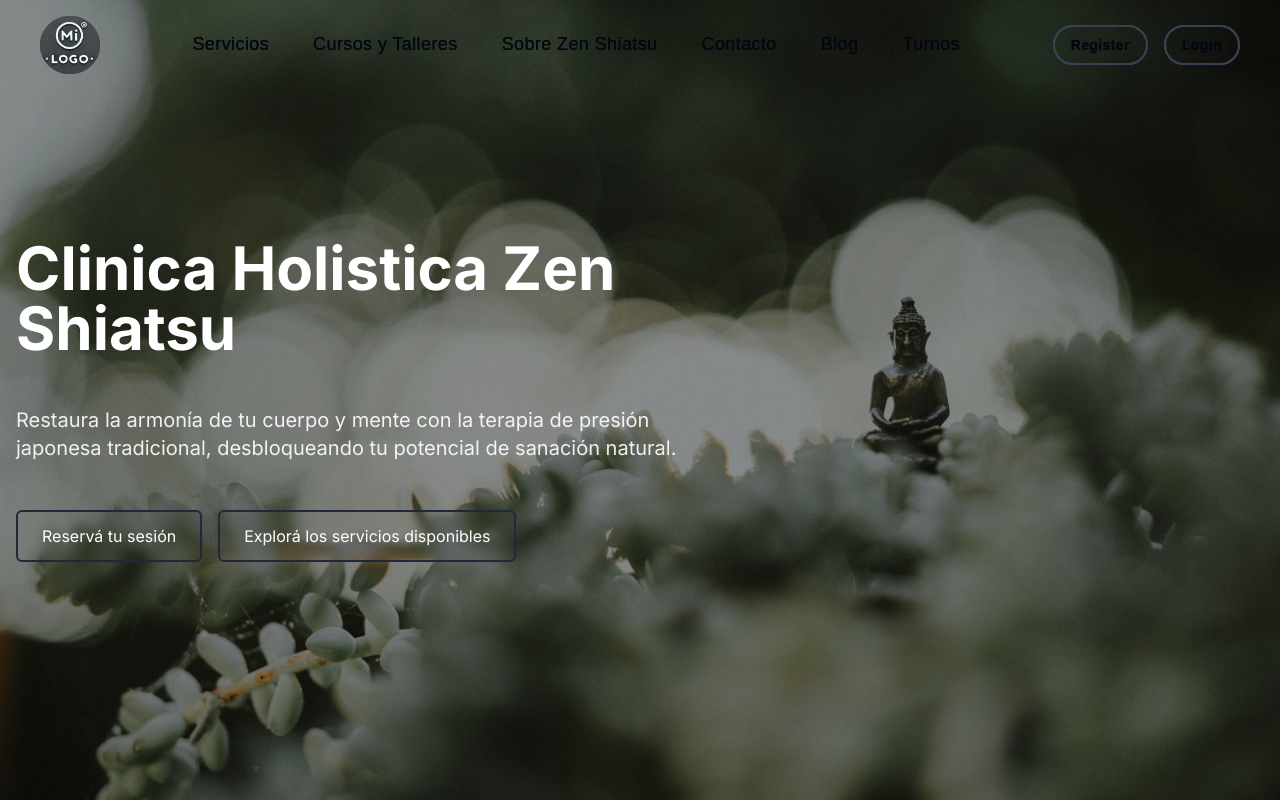
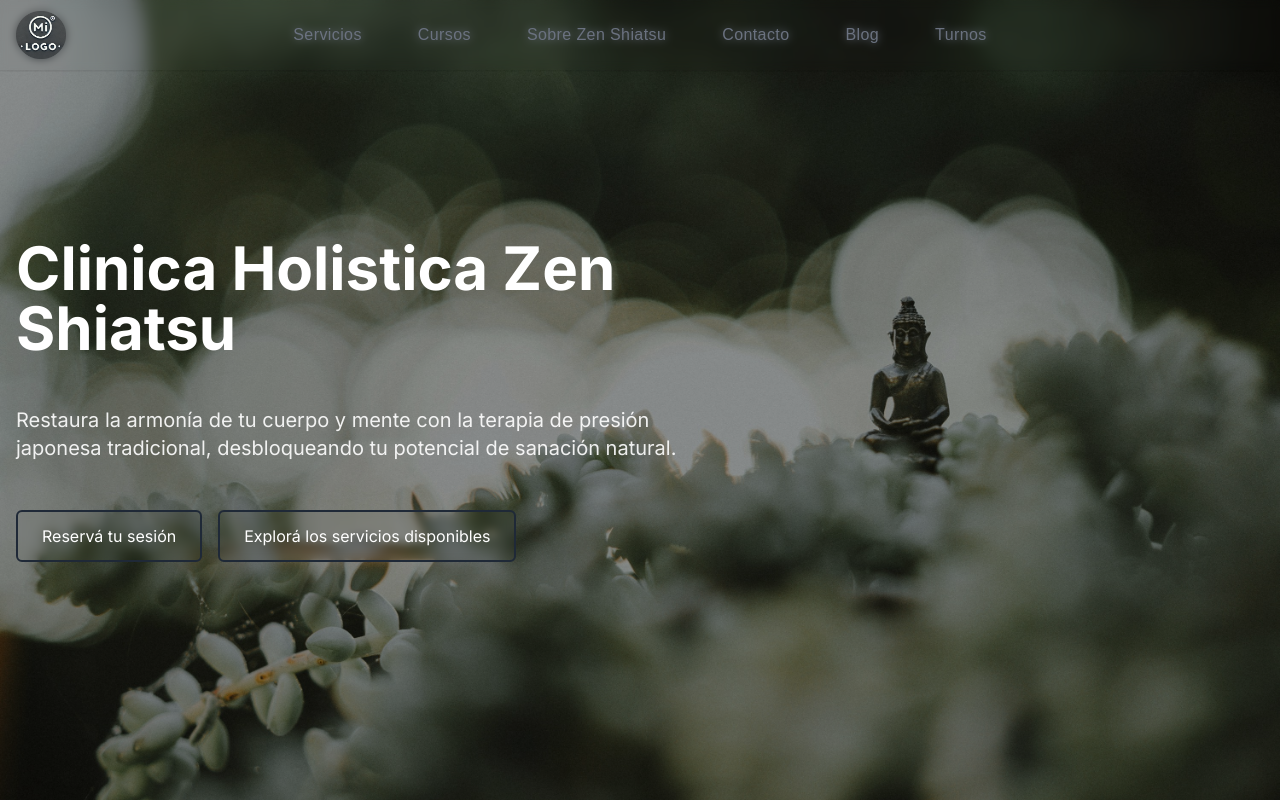
Before and after one commit to yorocio/escuela-de-vida-zen, a Next.js app in the folder front/: page / in a window 1280 px wide. Shown: the top 802 px of the page. Built offline with nearby package versions, Linux system fonts and the light colour scheme.

Commit message:
modifico navbar

```diff
--- a/front/components/Blog/BlogDetail.js
+++ b/front/components/Blog/BlogDetail.js
@@ -8,7 +8,7 @@ const BlogDetail = ({ blog }) => {
         <div className="flex justify-center">
             <div className="shadow-sm shadow-gray-300 w-full max-w-md rounded-lg overflow-hidden font-[sans-serif] p-6">
                 <div className="min-h-[256px]">
-                    <Image src="/blog.jpg" width={300} height={300} className="w-full" />
+                    <Image src="/blog.jpg" width={300} height={300} className="w-full" alt={`Blog ${blog.title}`} />
                 </div>
 
                 <div className="mt-2">
--- a/front/components/Navbar.js
+++ b/front/components/Navbar.js
@@ -5,40 +5,23 @@ import logo from "../public/logo.png"
 
 const Navbar = () => {
   return (
-    <header className='flex py-4 px-4 sm:px-10 font-[sans-serif] min-h-[70px] tracking-wide fixed top-0 left-0 right-0 z-50'>
-      <div className='flex flex-wrap items-center justify-between gap-5 w-full'>
-        <Link href="/" className="max-md:hidden">
-          <Image src="/logo.png" alt="logo" width={60} height={60} />
-        </Link>
-        <div id="collapseMenu" className='max-md:hidden lg:!block max-lg:before:fixed max-lg:before:bg-black max-lg:before:opacity-50 max-lg:before:inset-0 max-lg:before:z-50'>
-          <ul
-            className='lg:flex gap-x-5 max-lg:space-y-3 max-lg:fixed max-lg:bg-white max-lg:w-1/2 max-lg:min-w-[300px] max-lg:top-0 max-lg:left-0 max-lg:p-6 max-lg:h-full max-lg:shadow-md max-lg:overflow-auto z-50'>
-            <li className='mb-6 hidden max-lg:block'>
-              <Link href="/"><Image src={logo} alt="logo" width={36} height={36} />
-              </Link>
-            </li>
-            <li className='max-lg:border-b max-lg:py-3 px-3'><Link href="/services" className='hover:text-gray-400 text-gray-950 block text-[18px]'>Servicios</Link>
-            </li>
-            <li className='max-lg:border-b max-lg:py-3 px-3'><Link href="/courses" className='hover:text-gray-400 text-gray-950 block text-[18px]'>Cursos y Talleres</Link>
-            </li>
-            <li className='max-lg:border-b max-lg:py-3 px-3'><Link href="/about" className='hover:text-gray-400 text-gray-950 block text-[18px]'>Sobre Zen Shiatsu</Link>
-            </li>
-            <li className='max-lg:border-b max-lg:py-3 px-3'><Link href="/contact" className='hover:text-gray-400 text-gray-950 block text-[18px]'>Contacto</Link>
-            </li>
-            <li className='max-lg:border-b max-lg:py-3 px-3'><Link href="/blog" className='hover:text-gray-400 text-gray-950 block text-[18px]'>Blog</Link>
-            </li>
-            <li className='max-lg:border-b max-lg:py-3 px-3'><Link href="/calendly" className='hover:text-gray-400 text-gray-950 block text-[18px]'>Turnos</Link>
-            </li>
-          </ul>
-        </div>
+    <header className='flex justify-center items-center py-4 px-4 sm:px-10 font-[sans-serif] min-h-[70px] tracking-wide fixed top-0 left-0 right-0 z-50 bg-transparent backdrop-blur-sm bg-opacity-60 text-gray-500 shadow-sm'>
 
-        <div className='flex max-lg:ml-auto space-x-4'>
+      {/* Logo alineado a la izquierda */}
+      <Link href="/" className="absolute left-4">
+        <Image src={logo} alt="logo" width={50} height={50} />
+      </Link>
 
-          <Link href="/register" className='px-4 py-2 text-sm rounded-full font-bold text-gray-950 border-2 border-gray-700 transition-all ease-in-out duration-300 hover:bg-transparent hover:text-gray-400'>Register</Link>
+      {/* Menú centrado */}
+      <nav className='flex flex-wrap justify-center gap-14'>
+        <Link href="/services" className='hover:text-gray-400 text-sm sm:text-base'>Servicios</Link>
+        <Link href="/courses" className='hover:text-gray-400 text-sm sm:text-base'>Cursos</Link>
+        <Link href="/about" className='hover:text-gray-400 text-sm sm:text-base'>Sobre Zen Shiatsu</Link>
+        <Link href="/contact" className='hover:text-gray-400 text-sm sm:text-base'>Contacto</Link>
+        <Link href="/blog" className='hover:text-gray-400 text-sm sm:text-base'>Blog</Link>
+        <Link href="/calendly" className='hover:text-gray-400 text-sm sm:text-base'>Turnos</Link>
+      </nav>
 
-          <Link href="/login" className='px-4 py-2 text-sm rounded-full font-bold text-gray-950 border-2 border-gray-700 transition-all ease-in-out duration-300 hover:bg-transparent hover:text-gray-400'>Login</Link>
-        </div>
-      </div>
     </header>
   )
 }
--- a/front/components/Services/ServicesDetail.js
+++ b/front/components/Services/ServicesDetail.js
@@ -8,7 +8,7 @@ const ServicesDetail = ({ service }) => {
             <div className="flex justify-center">
                 <div className="shadow-sm shadow-gray-300 w-full max-w-md rounded-lg overflow-hidden font-[sans-serif] p-6">
                     <div className="min-h-[256px]">
-                        <Image src={service.image} width={300} height={300} className="w-full" />
+                        <Image src={service.image} width={300} height={300} className="w-full" alt={`Servicio ${service.name}`} />
                     </div>
 
                     <div className="mt-2">
```
